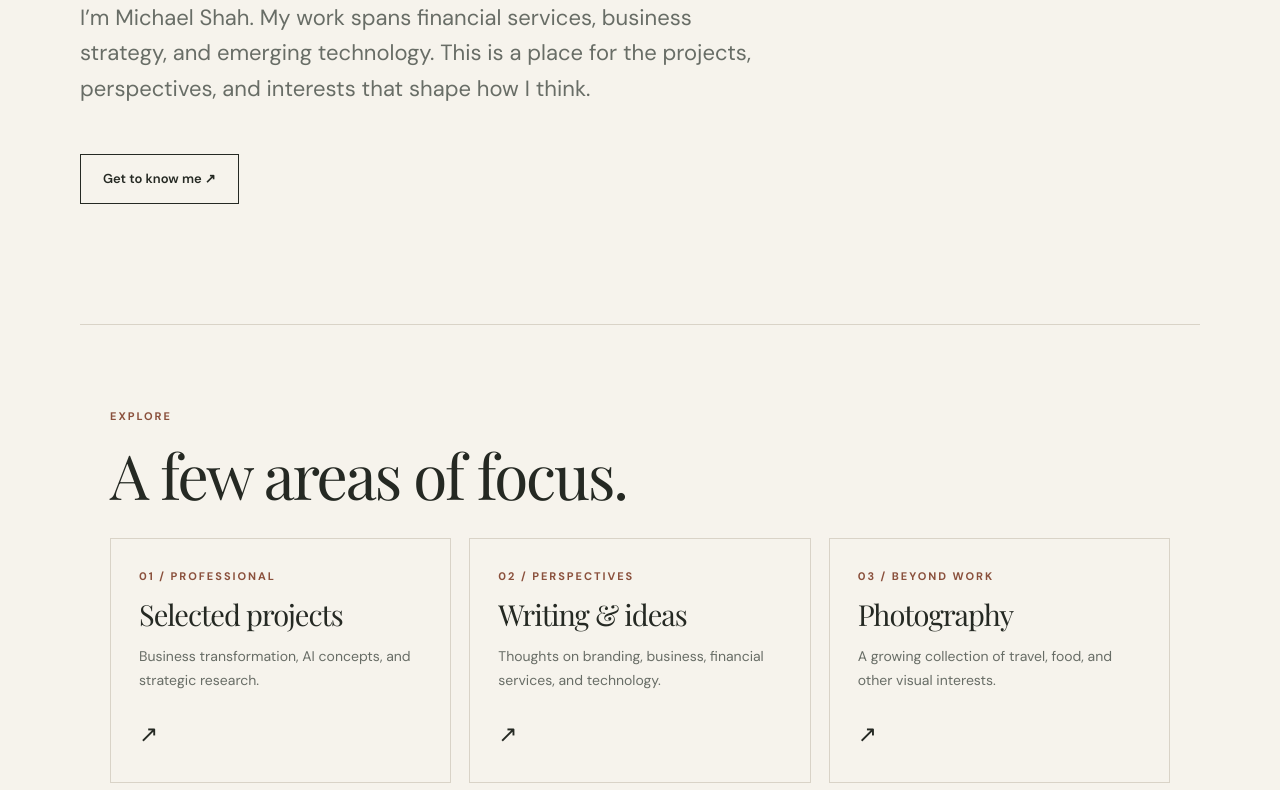
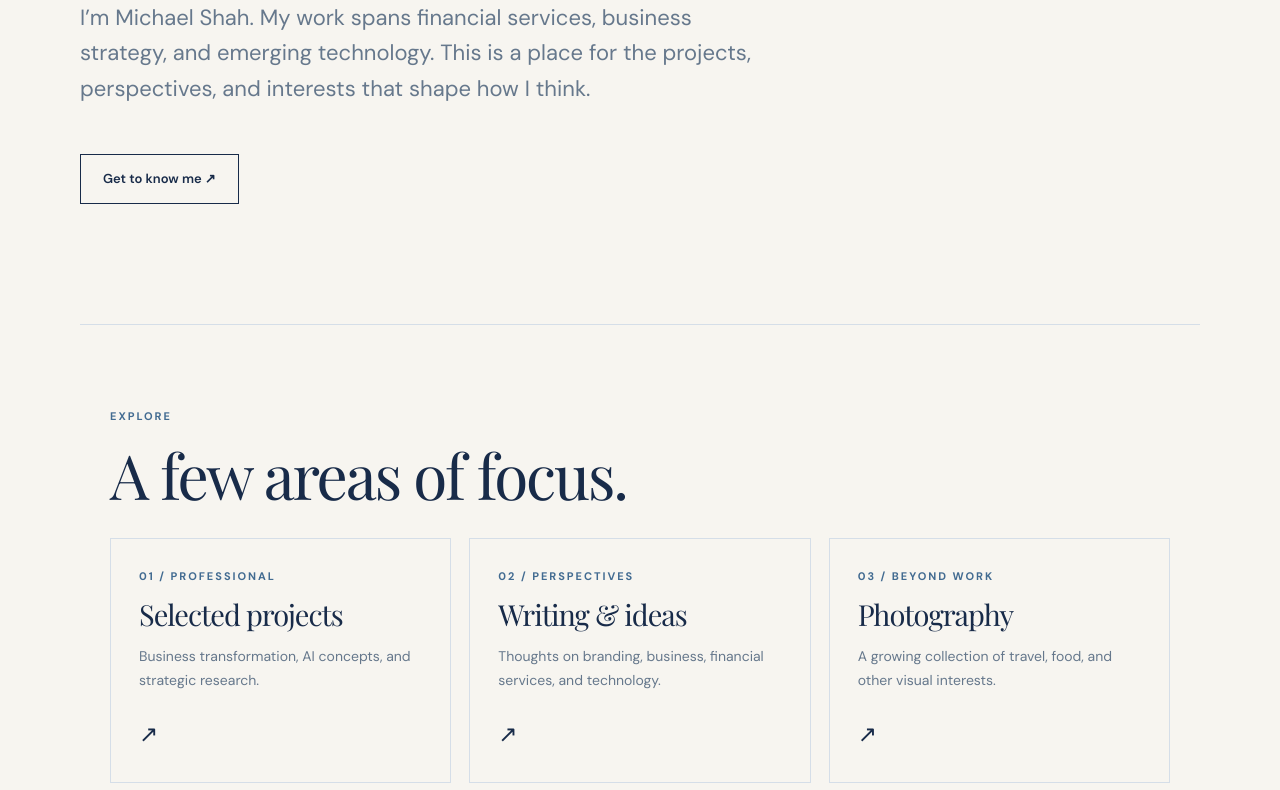
Before and after one commit to m33shah/m33shah.github.io, a plain HTML site: page index.html in a window 1280 px wide. Shown: the part 507-1297 px from the top of the page. Drawn offline with nearby package versions, Linux system fonts and the light colour scheme.

Commit message:
Update CSS variables for color scheme

```diff
--- a/style.css
+++ b/style.css
@@ -1,11 +1,11 @@
 @import url('https://fonts.googleapis.com/css2?family=DM+Sans:wght@400;500;600;700&family=Playfair+Display:wght@400;500&display=swap');
 
 :root {
-  --paper:#F6F3EC;
-  --ink:#252923;
-  --muted:#686d66;
-  --line:#D9D3C7;
-  --accent:#8A503C;
+  --paper: #F7F5F0;
+  --ink: #182B49;
+  --muted: #66788C;
+  --line: #D5DEE8;
+  --accent: #426B91;
 }
 
 * {
```
